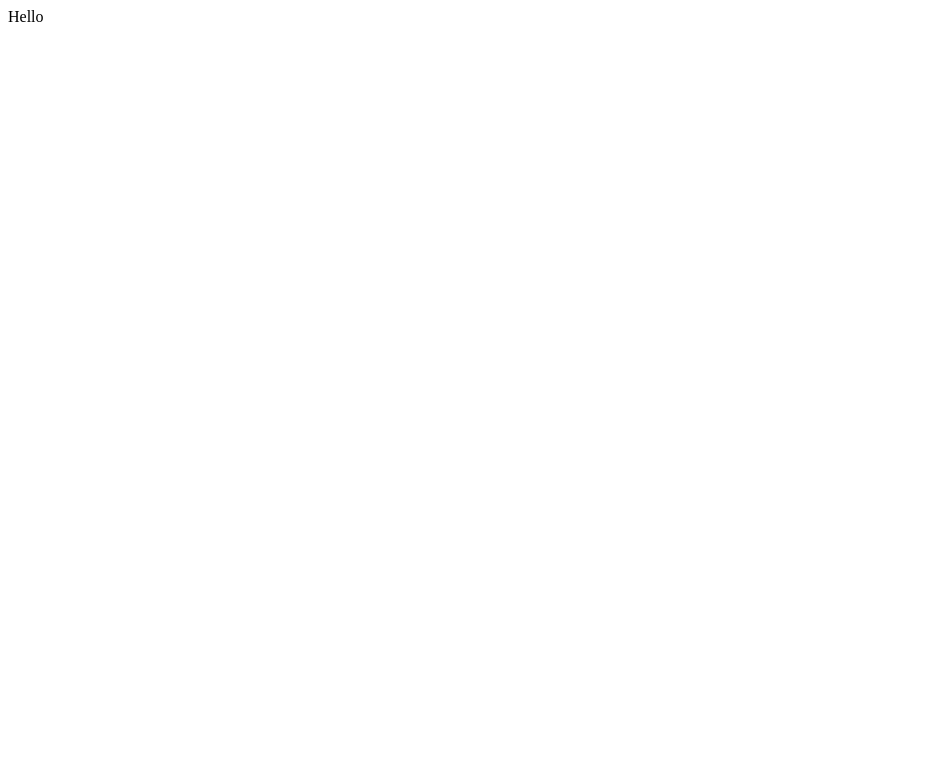
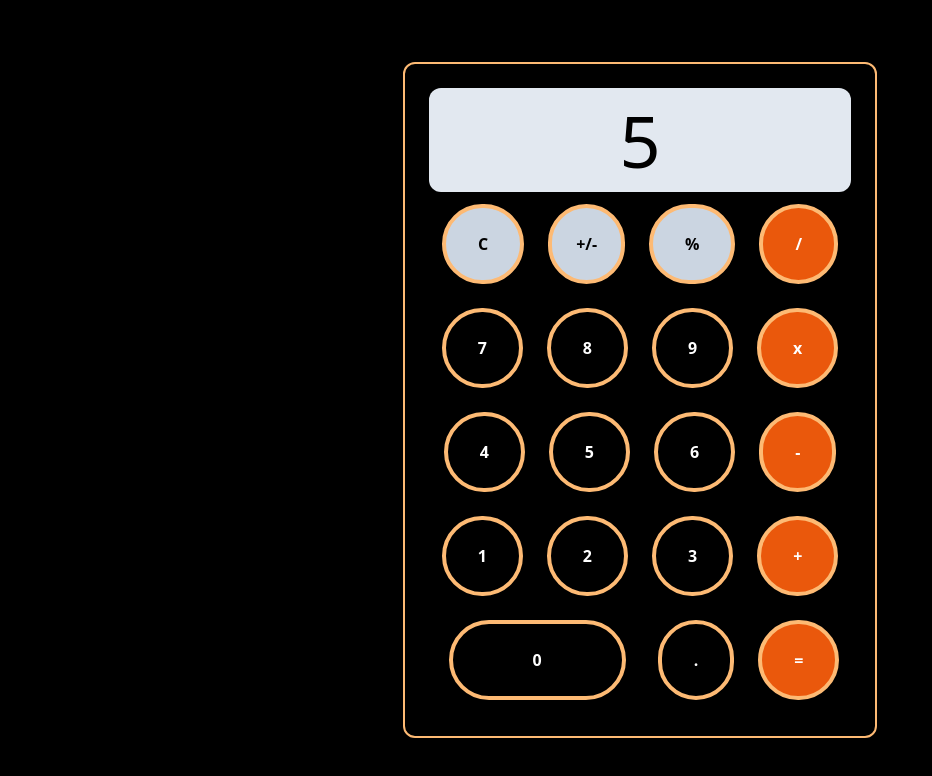
Before and after one commit to Dhami0007/ReactProjects, a React (Create React App) app in the folder calculator/: page / in a window 1280 px wide. Shown: the top 776 px of the page, without its empty margins (0-932 px from the left). Built offline with nearby package versions, Linux system fonts and the light colour scheme.

Commit message:
Made calculator outline with Tailwind CSS and React

```diff
--- a/calculator/package.json
+++ b/calculator/package.json
@@ -34,5 +34,8 @@
       "last 1 firefox version",
       "last 1 safari version"
     ]
+  },
+  "devDependencies": {
+    "tailwindcss": "^3.4.10"
   }
 }
--- a/calculator/src/App.js
+++ b/calculator/src/App.js
@@ -1,9 +1,42 @@
 import React from 'react'
+import './index.css'
 
 const App = () => {
   return (
-    <div>
-      Hello
+    <div className="text-white bg-black h-screen flex flex-col place-items-center justify-center">
+
+      <div id="calculator" className="border-2 border-orange-300 rounded-xl m-5 p-6 flex flex-col place-items-center">
+      <div id="display" className="bg-slate-200 w-full py-4 text-black text-center rounded-xl text-7xl">5</div>
+      <div id="first-row">
+        <button id="clear" className="bg-slate-300 border-4 border-orange-300 text-black px-8 py-6 rounded-full m-3 hover:bg-gray-800 font-bold">C</button>
+        <button id="sign-change" className="bg-slate-300 border-4 border-orange-300 text-black px-6 py-6 rounded-full m-3 hover:bg-gray-800 font-bold">+/-</button>
+        <button id="percent" className="bg-slate-300 border-4 border-orange-300 text-black px-8 py-6 rounded-full m-3 hover:bg-gray-800 font-bold">%</button>
+        <button id="divide" className="bg-orange-600 border-4 border-orange-300 text-white px-8 py-6 rounded-full m-3 hover:bg-gray-800 font-bold">/</button>
+      </div>
+      <div id="second-row">
+        <button id="seven" className="bg-black border-4 border-orange-300 text-white px-8 py-6 rounded-full m-3 hover:bg-gray-800 font-bold">7</button>
+        <button id="eight" className="bg-black border-4 border-orange-300 text-white px-8 py-6 rounded-full m-3 hover:bg-gray-800 font-bold">8</button>
+        <button id="nine" className="bg-black border-4 border-orange-300 text-white px-8 py-6 rounded-full m-3 hover:bg-gray-800 font-bold">9</button>
+        <button id="multiply" className="bg-orange-600 border-4 border-orange-300 text-white px-8 py-6 rounded-full m-3 hover:bg-gray-800 font-bold">x</button>
+      </div>
+      <div id="third-row">
+        <button id="four" className="bg-black border-4 border-orange-300 text-white px-8 py-6 rounded-full m-3 hover:bg-gray-800 font-bold">4</button>
+        <button id="five" className="bg-black border-4 border-orange-300 text-white px-8 py-6 rounded-full m-3 hover:bg-gray-800 font-bold">5</button>
+        <button id="six" className="bg-black border-4 border-orange-300 text-white px-8 py-6 rounded-full m-3 hover:bg-gray-800 font-bold">6</button>
+        <button id="subtract" className="bg-orange-600 border-4 border-orange-300 text-white px-8 py-6 rounded-full m-3 hover:bg-gray-800 font-bold">-</button>
+      </div>
+      <div id="fourth-row">
+        <button id="one" className="bg-black border-4 border-orange-300 text-white px-8 py-6 rounded-full m-3 hover:bg-gray-800 font-bold">1</button>
+        <button id="two" className="bg-black border-4 border-orange-300 text-white px-8 py-6 rounded-full m-3 hover:bg-gray-800 font-bold">2</button>
+        <button id="three" className="bg-black border-4 border-orange-300 text-white px-8 py-6 rounded-full m-3 hover:bg-gray-800 font-bold">3</button>
+        <button id="add" className="bg-orange-600 border-4 border-orange-300 text-white px-8 py-6 rounded-full m-3 hover:bg-gray-800 font-bold">+</button>
+      </div>
+      <div id="fifth-row flex flex-col">
+        <button id="zero" className="bg-black border-4 border-orange-300 text-white px-20 py-6 rounded-full mx-5 my-3 hover:bg-gray-800 font-bold">0</button>
+        <button id="decimal" className="bg-black border-4 border-orange-300 text-white px-8 py-6 rounded-full m-3 hover:bg-gray-800 font-bold">.</button>
+        <button id="equals" className="bg-orange-600 border-4 border-orange-300 text-white px-8 py-6 rounded-full m-3 hover:bg-gray-800 font-bold">=</button>
+      </div>
+      </div>
     </div>
   )
 }
--- a/calculator/src/index.css
+++ b/calculator/src/index.css
@@ -0,0 +1,3 @@
+@tailwind base;
+@tailwind components;
+@tailwind utilities;
--- /dev/null
+++ b/calculator/tailwind.config.js
@@ -0,0 +1,8 @@
+/** @type {import('tailwindcss').Config} */
+module.exports = {
+  content: ["./src/**/*.{html,js}"],
+  theme: {
+    extend: {},
+  },
+  plugins: [],
+}
```
Also changed, not shown: 1 other file (tests, documents, lock files or other folders).
